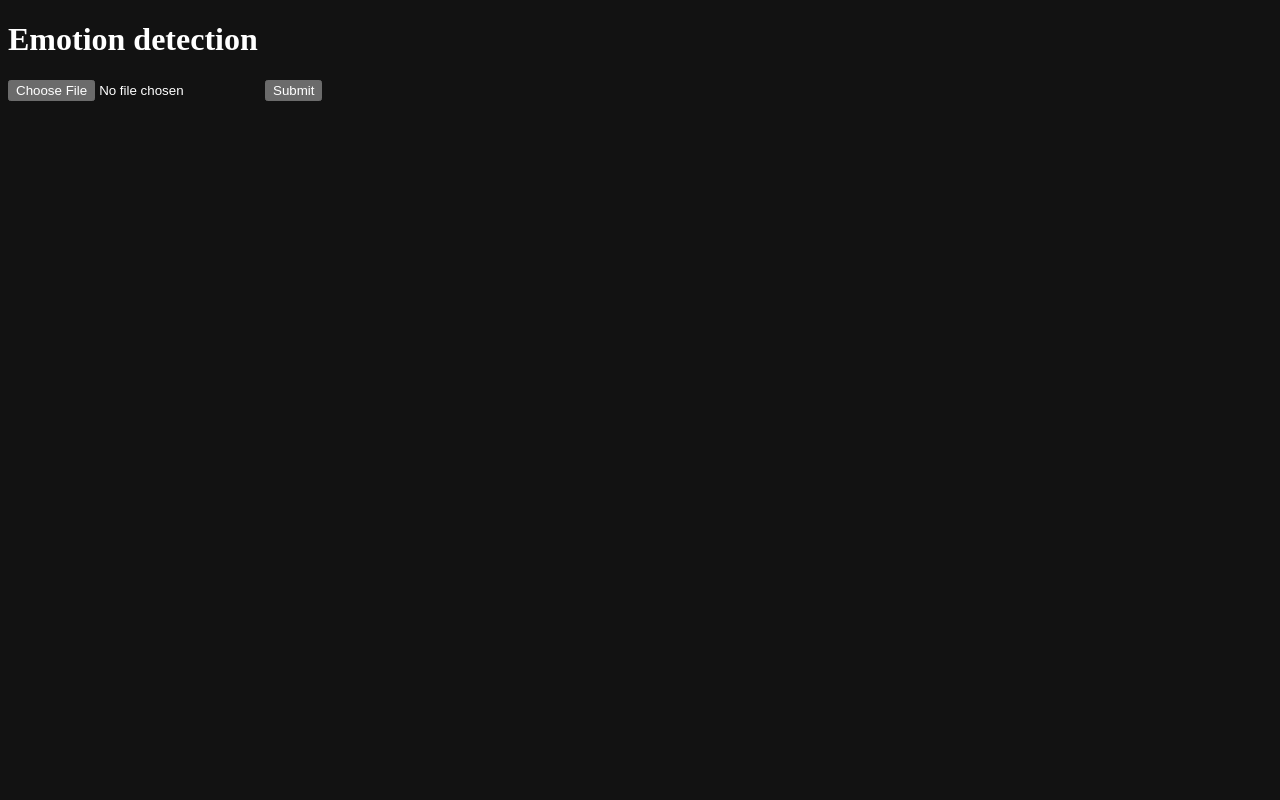
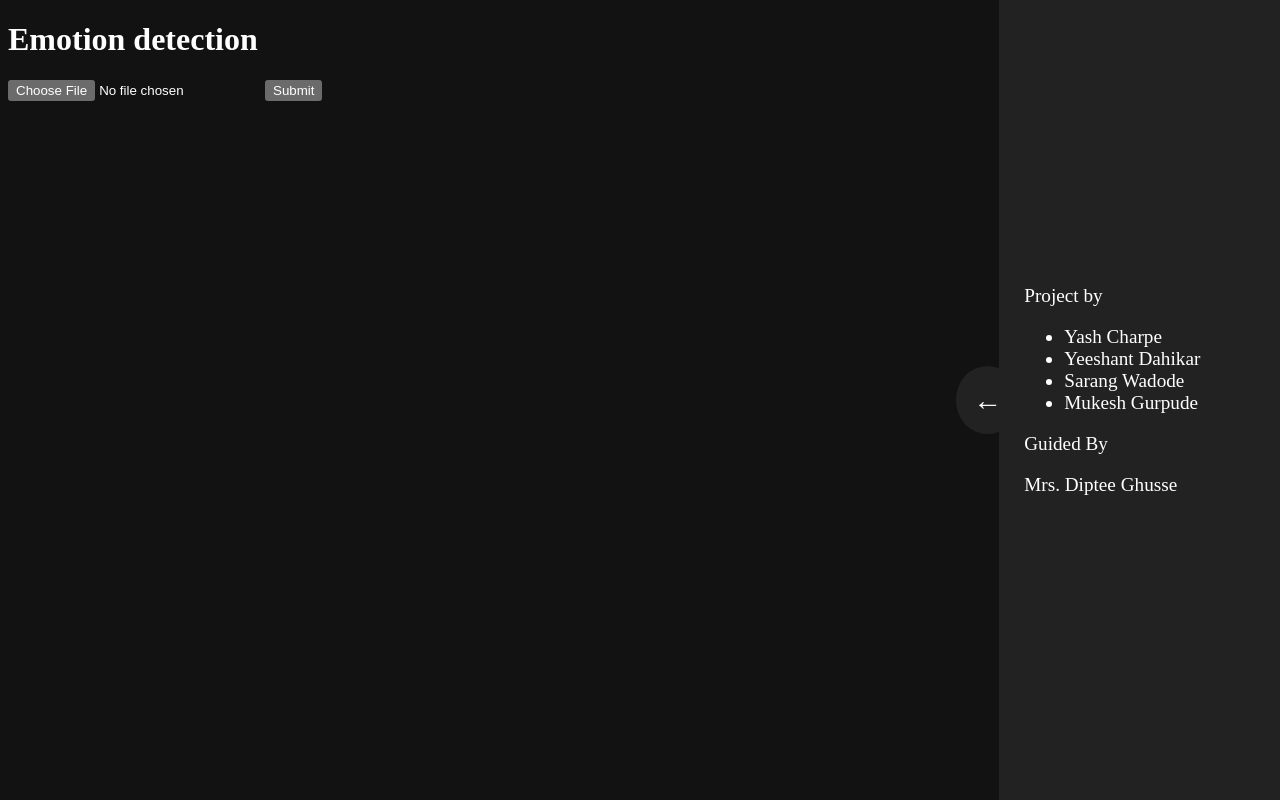
Before and after one commit to AIML-Project-group/cv-emotion-detection, a Flask app: page / in a window 1280 px wide. Run offline with Flask 2, Linux system fonts and the light colour scheme.

Commit message:
:art: add sidebar

```diff
--- a/static/index.css
+++ b/static/index.css
@@ -43,3 +43,42 @@ html {
     from { transform: rotate(0deg); }
     to { transform: rotate(360deg); }
 }
+
+aside {
+    position: absolute;
+    right: 0;
+    top: 0;
+    height: 100%;
+    display: flex;
+    flex-direction: column;
+    align-items: flex-start;
+    justify-content: space-around;
+    padding: 0 .8em;
+    background: #222;
+    width: 250px;
+    transition: all 500ms;
+    font-size: 1.2em;
+}
+
+aside section {
+    padding-left: .5em;
+}
+
+aside.closed {
+    width: 0;
+}
+aside.closed section {
+    display: none;
+    overflow: hidden;
+}
+
+aside button {
+    position: absolute;
+    left: -1.5em;
+    background: #222;
+    padding: .6em;
+    border-radius: 50%;
+    font-size: 1.5em;
+    cursor: pointer;
+    border: none;
+}
--- a/static/index.js
+++ b/static/index.js
@@ -3,6 +3,8 @@
         const form = this.document.forms[0]
         const imageInput = form.querySelector('input')
         const output = document.querySelector('#output')
+        const sidebar = document.querySelector('aside')
+        const toggler = sidebar.querySelector('button')
 
         // https://medium.com/@codefoxx/how-to-upload-and-preview-an-image-with-javascript-749b92711b91
         imageInput.addEventListener('change', function () {
@@ -34,5 +36,9 @@
                     output.classList.remove('loading')
                 })
         }
+
+        toggler.addEventListener('click', () => {
+            sidebar.classList.toggle('closed')
+        })
     })
 }) ()
--- a/templates/index.html
+++ b/templates/index.html
@@ -16,6 +16,23 @@
             <div class="image" id="input"></div>
             <div class="image" id="output"></div>
         </div>
+        <aside>
+            <section>
+                <label>Project by</label>
+                <ul>
+                    <li>Yash Charpe</li>
+                    <li>Yeeshant Dahikar</li>
+                    <li>Sarang Wadode</li>
+                    <li>Mukesh Gurpude</li>
+                </ul>
+
+                <label>Guided By</label>
+                <p>
+                    <caption>Mrs. Diptee Ghusse</caption>
+                </p>
+            </section>
+            <button>&larr;</button>
+        </aside>
         <script src="/static/index.js"></script>
     </body>
 </html>
```
